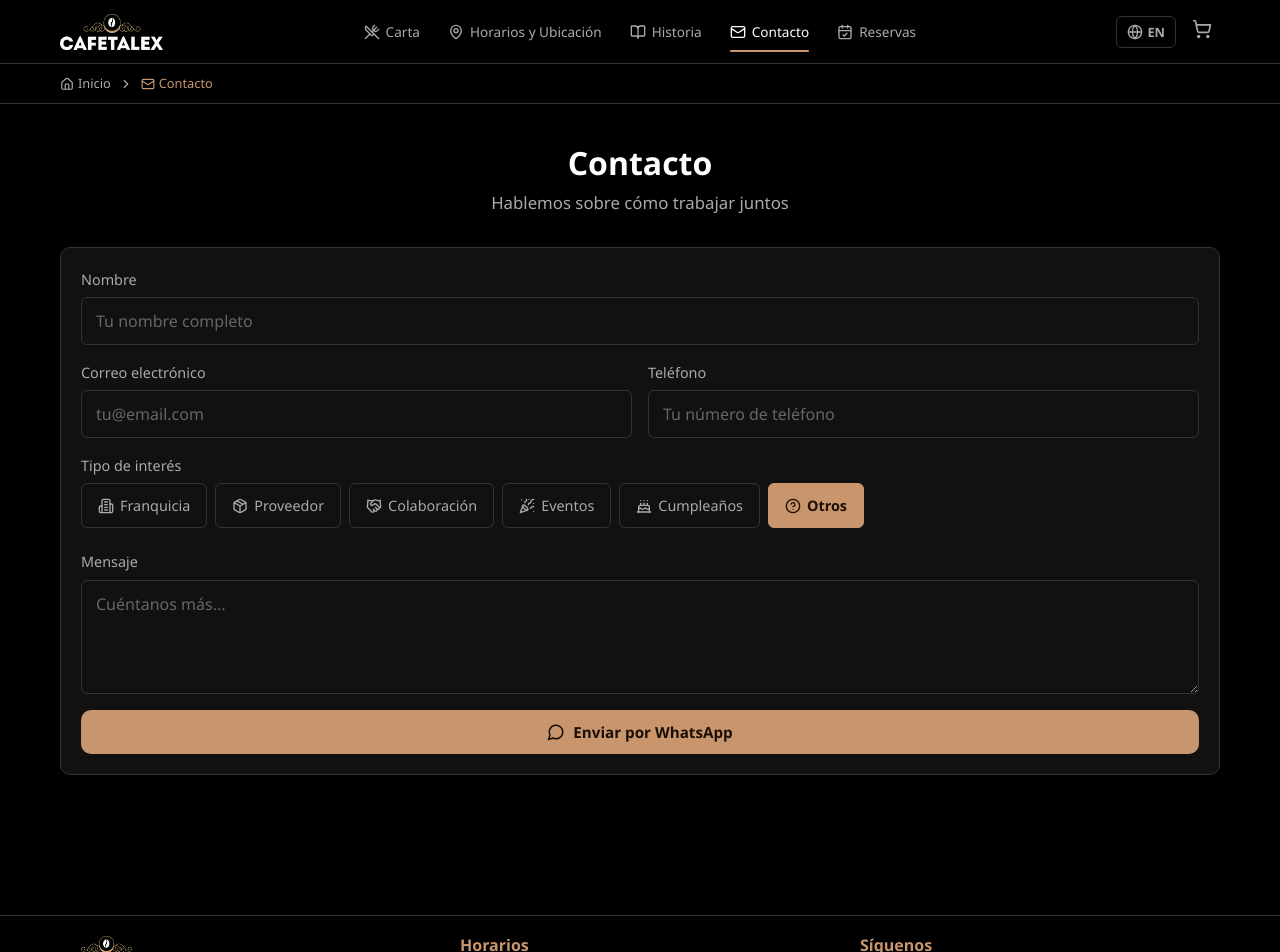
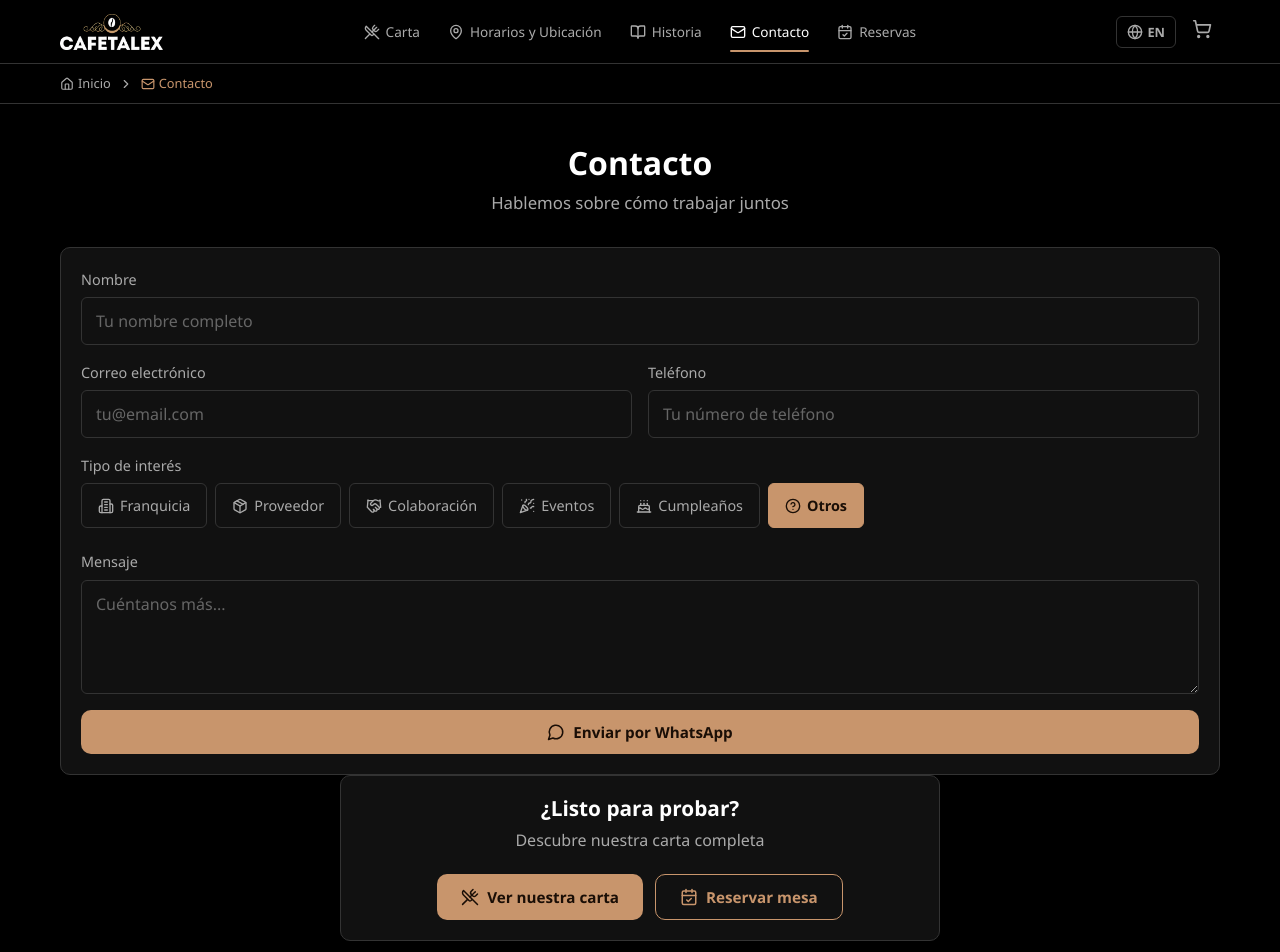
Before and after one commit to sebastian-ardila/cafetalex, a React (Vite) app: page /#/contact in a window 1280 px wide. Shown: the top 952 px of the page. Built offline with nearby package versions, Linux system fonts and the light colour scheme.

Commit message:
feat: CTAs ver carta y reservar/contacto en páginas contacto y reservas

```diff
--- a/src/pages/Contact.tsx
+++ b/src/pages/Contact.tsx
@@ -1,4 +1,5 @@
 import { useState } from 'react'
+import { useNavigate } from 'react-router-dom'
 import {
   MessageCircle,
   Building2,
@@ -7,6 +8,8 @@ import {
   PartyPopper,
   Cake,
   HelpCircle,
+  UtensilsCrossed,
+  CalendarCheck,
 } from 'lucide-react'
 import { useTranslation } from '../i18n/useTranslation'
 import { openWhatsApp } from '../utils/whatsapp'
@@ -23,6 +26,7 @@ const interestOptions = [
 
 export default function Contact() {
   const { t } = useTranslation()
+  const navigate = useNavigate()
   const [name, setName] = useState('')
   const [email, setEmail] = useState('')
   const [phone, setPhone] = useState('')
@@ -126,6 +130,21 @@ export default function Contact() {
             {t('contact.submit')}
           </button>
         </form>
+
+        <div className="card cta-card">
+          <h3>{t('history.ctaTitle')}</h3>
+          <p>{t('history.ctaText')}</p>
+          <div className="cta-card-buttons">
+            <button onClick={() => { navigate('/'); setTimeout(() => document.getElementById('menu-section')?.scrollIntoView({ behavior: 'smooth' }), 100) }} className="btn btn-primary">
+              <UtensilsCrossed size={18} />
+              {t('history.ctaButton')}
+            </button>
+            <button onClick={() => navigate('/reservations')} className="btn btn-outline">
+              <CalendarCheck size={18} />
+              {t('history.ctaReserve')}
+            </button>
+          </div>
+        </div>
       </div>
     </main>
   )
--- a/src/pages/Reservations.tsx
+++ b/src/pages/Reservations.tsx
@@ -1,5 +1,6 @@
 import { useState } from 'react'
-import { Clock, MapPin, MessageCircle } from 'lucide-react'
+import { useNavigate } from 'react-router-dom'
+import { Clock, MapPin, MessageCircle, UtensilsCrossed, Mail } from 'lucide-react'
 import { useTranslation } from '../i18n/useTranslation'
 import { openWhatsApp } from '../utils/whatsapp'
 import './Pages.css'
@@ -10,6 +11,7 @@ export default function Reservations() {
   const [people, setPeople] = useState(2)
   const [date, setDate] = useState('')
   const [time, setTime] = useState('')
+  const navigate = useNavigate()
   const [comments, setComments] = useState('')
 
   const handleSubmit = (e: React.FormEvent) => {
@@ -105,6 +107,21 @@ export default function Reservations() {
             {t('reservations.submit')}
           </button>
         </form>
+
+        <div className="card cta-card">
+          <h3>{t('history.ctaTitle')}</h3>
+          <p>{t('history.ctaText')}</p>
+          <div className="cta-card-buttons">
+            <button onClick={() => { navigate('/'); setTimeout(() => document.getElementById('menu-section')?.scrollIntoView({ behavior: 'smooth' }), 100) }} className="btn btn-primary">
+              <UtensilsCrossed size={18} />
+              {t('history.ctaButton')}
+            </button>
+            <button onClick={() => navigate('/contact')} className="btn btn-outline">
+              <Mail size={18} />
+              {t('nav.contact')}
+            </button>
+          </div>
+        </div>
       </div>
     </main>
   )
```
